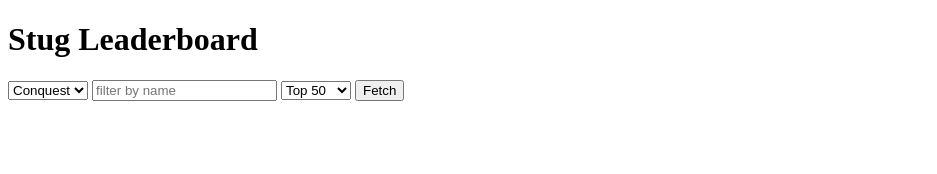
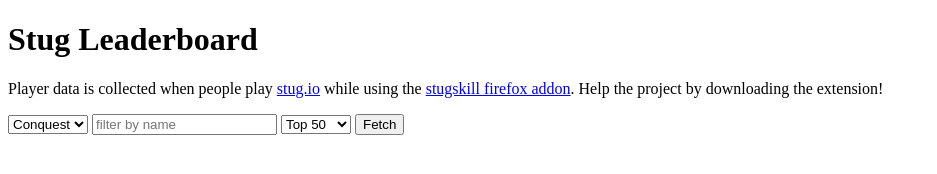
Before and after one commit to codex128/stugskill_server, a website: page index.html in a window 1280 px wide. Shown: the whole page, without its empty margins (0-937 px from the left). Drawn offline with Linux system fonts and the light colour scheme; no server answers.

Commit message:
updated index

```diff
--- a/index.html
+++ b/index.html
@@ -6,6 +6,7 @@
     </head>
     <body>
         <h1>Stug Leaderboard</h1>
+        <p>Player data is collected when people play <a href="https://stug.io">stug.io</a> while using the <a href="https://addons.mozilla.org/en-US/firefox/addon/stugskill/">stugskill firefox addon</a>. Help the project by downloading the extension!</p>
         <select id="mode-filter">
             <option value="conquest">Conquest</option>
             <option value="battle">Battle</option>
```
